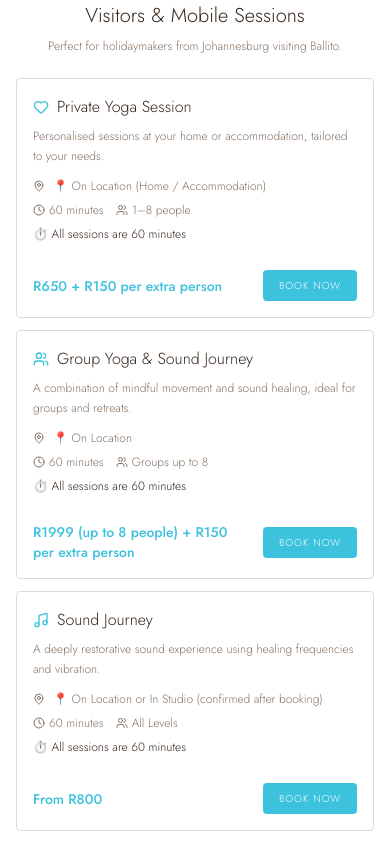
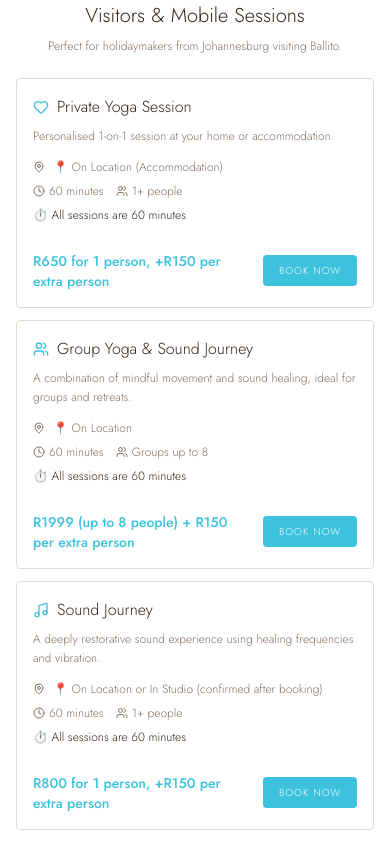
Before and after one commit to rebotilwe/devahiti-wellness, a React (Vite) app: page /services in a window 390 px wide. Shown: the part 960-1804 px from the top of the page. Built offline with nearby package versions, Linux system fonts and the light colour scheme.

Commit message:
Complete Devahiti Yoga website: booking system, Calendly integration, mobile responsive

```diff
--- a/src/pages/Booking.jsx
+++ b/src/pages/Booking.jsx
@@ -53,8 +53,8 @@ const sections = [
     {
   title: "Private Yoga Session",
   duration: "60 minutes",
-        price: "R650 (+R150 per extra person)",
-        people: "1–8 people",
+  price: "R650 for 1 person, +R150 per extra person",  // ✅ UPDATE
+  people: "1+ people",
   location: "📍 On Location (Accommodation)",
   icon: Heart,
   type: "book",
@@ -73,8 +73,8 @@ const sections = [
       {
         title: "Sound Journey",
   duration: "60 minutes",
-        price: "From R800",
-        people: "All Levels",
+  price: "R800 for 1 person, +R150 per extra person",  // ✅ UPDATE
+  people: "1+ people",
   location: "📍 On Location or In Studio (confirmed after booking)",
   icon: Music,
   type: "book",
--- a/src/pages/Services.jsx
+++ b/src/pages/Services.jsx
@@ -50,13 +50,13 @@ const sections = [
       {
         title: "Private Yoga Session",
         description:
-          "Personalised sessions at your home or accommodation, tailored to your needs.",
+          "Personalised 1-on-1 session at your home or accommodation.",
         duration: "60 minutes",
-        price: "R650 + R150 per extra person",
-        location: "📍 On Location (Home / Accommodation)",
+        price: "R650 for 1 person, +R150 per extra person",
+        capacity: "1+ people",
+        location: "📍 On Location (Accommodation)",
         icon: Heart,
         type: "book",
-        capacity: "1–8 people",
         calendlyKey: "private"
       },
       {
@@ -76,11 +76,11 @@ const sections = [
         description:
           "A deeply restorative sound experience using healing frequencies and vibration.",
         duration: "60 minutes",
-        price: "From R800",
+        price: "R800 for 1 person, +R150 per extra person",
+        capacity: "1+ people",
         location: "📍 On Location or In Studio (confirmed after booking)",
         icon: Music,
         type: "book",
-        capacity: "All Levels",
         calendlyKey: "sound"
       }
     ]
```
Lines whose indentation alone changed are shown as unchanged.
